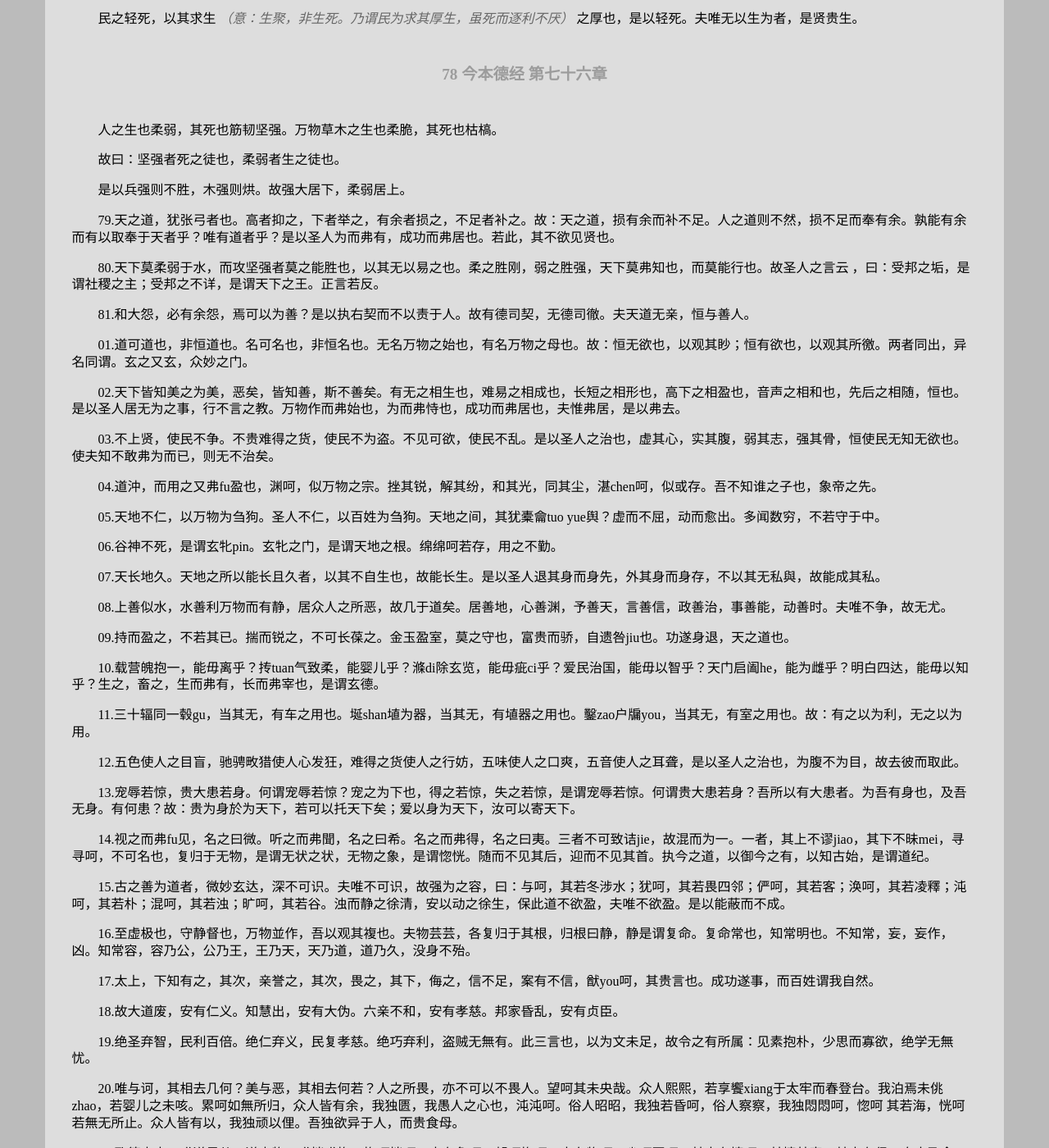
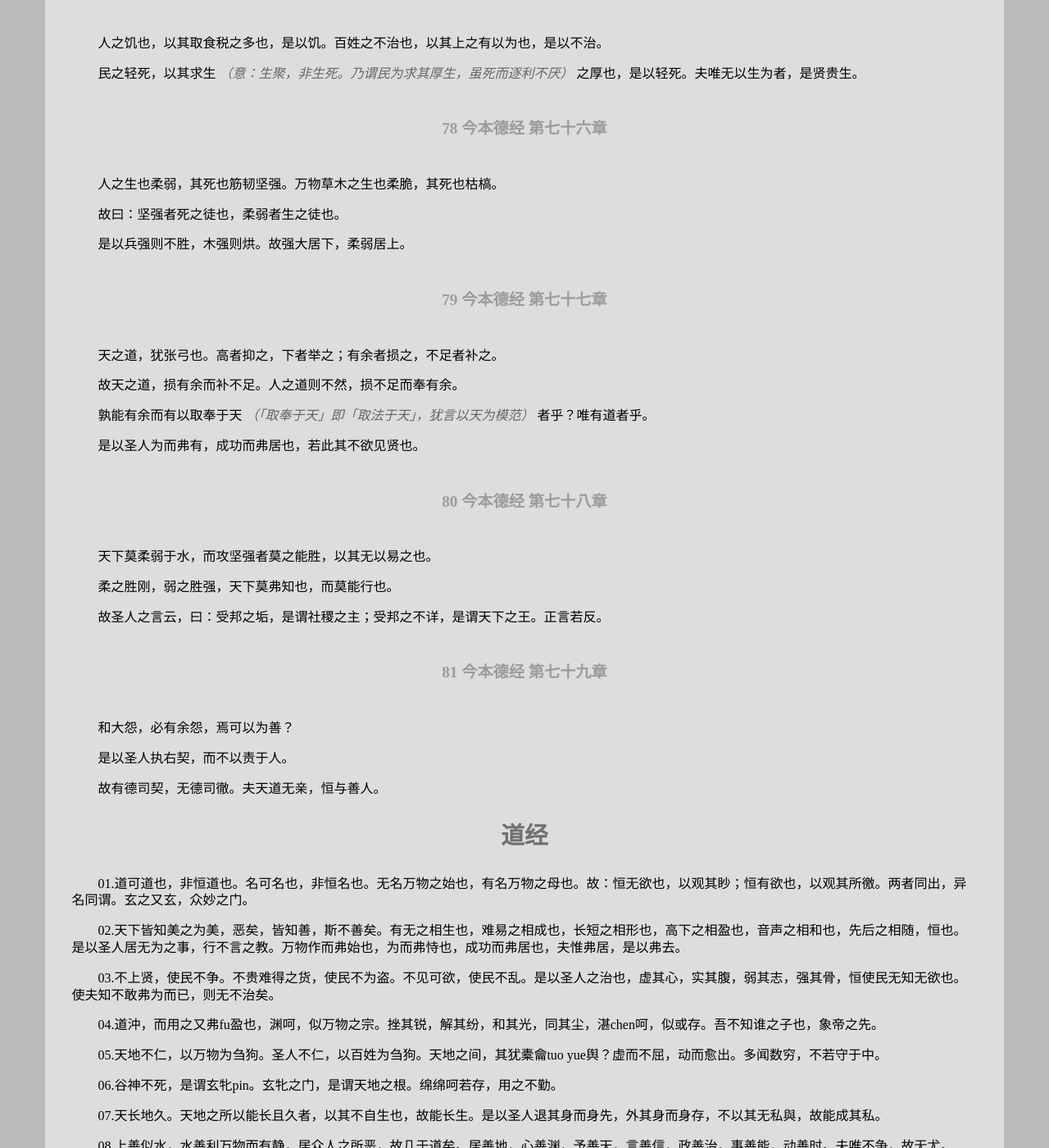
Before and after one commit to leiqin/leiqin.github.io, a Jekyll site: the page built from shoucang/daodejing.markdown, in a window 1280 px wide and 1400 px high, scrolled down 9572 px. Shown: the whole window at 82% size. Built offline with Jekyll 4.4.1, drawn with Linux system fonts in a browser that asks for light colours; nearby versions of some CDN libraries.

Commit message:
道德经 德经 79 80 81

```diff
--- a/shoucang/daodejing.markdown
+++ b/shoucang/daodejing.markdown
@@ -4,6 +4,8 @@ title: 道德经
 ---
 
 引用自：[马王堆出土帛书版《道德经》全文](https://www.bilibili.com/read/cv13996552) 和 [《帛书老子校注》](https://book.douban.com/subject/34969860/)
+
+### 德经
 
 ###### 38 今本德经 第三十八章
 
@@ -381,13 +383,35 @@ title: 道德经
 
 是以兵强则不胜，木强则烘。故强大居下，柔弱居上。
 
+###### 79 今本德经 第七十七章
+
+天之道，犹张弓也。高者抑之，下者举之；有余者损之，不足者补之。
+
+故天之道，损有余而补不足。人之道则不然，损不足而奉有余。
+
+孰能有余而有以取奉于天 _（「取奉于天」即「取法于天」，犹言以天为模范）_ 者乎？唯有道者乎。
+
+是以圣人为而弗有，成功而弗居也，若此其不欲见贤也。
+
+###### 80 今本德经 第七十八章
+
+天下莫柔弱于水，而攻坚强者莫之能胜，以其无以易之也。
+
+柔之胜刚，弱之胜强，天下莫弗知也，而莫能行也。
+
+故圣人之言云，曰：受邦之垢，是谓社稷之主；受邦之不详，是谓天下之王。正言若反。
+
+###### 81 今本德经 第七十九章
+
+和大怨，必有余怨，焉可以为善？
+
+是以圣人执右契，而不以责于人。
+
+故有德司契，无德司徹。夫天道无亲，恒与善人。
+
+### 道经
 
 
-79.天之道，犹张弓者也。高者抑之，下者举之，有余者损之，不足者补之。故：天之道，损有余而补不足。人之道则不然，损不足而奉有余。孰能有余而有以取奉于天者乎？唯有道者乎？是以圣人为而弗有，成功而弗居也。若此，其不欲见贤也。
-
-80.天下莫柔弱于水，而攻坚强者莫之能胜也，以其无以易之也。柔之胜刚，弱之胜强，天下莫弗知也，而莫能行也。故圣人之言云 ，曰：受邦之垢，是谓社稷之主；受邦之不详，是谓天下之王。正言若反。
-
-81.和大怨，必有余怨，焉可以为善？是以执右契而不以责于人。故有德司契，无德司徹。夫天道无亲，恒与善人。
 
 01.道可道也，非恒道也。名可名也，非恒名也。无名万物之始也，有名万物之母也。故：恒无欲也，以观其眇；恒有欲也，以观其所徼。两者同出，异名同谓。玄之又玄，众妙之门。
 
```
